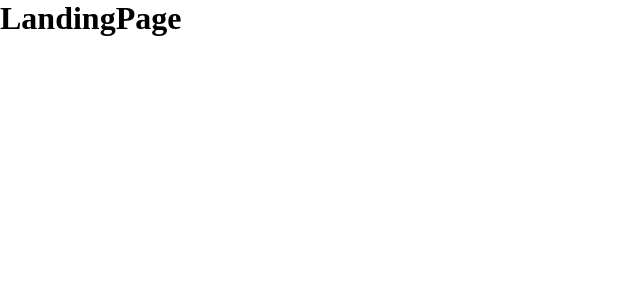
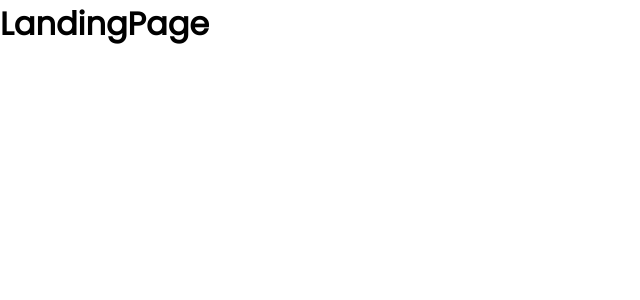
Before and after one commit to nazhimkalam/gensum, a React (Create React App) app in the folder Implementation/frontend/: page / in a window 1280 px wide. Shown: the top 300 px of the page, without its empty margins (0-640 px from the left). Built offline with nearby package versions, Linux system fonts and the light colour scheme.

Commit message:
added font

```diff
--- a/Implementation/frontend/public/index.html
+++ b/Implementation/frontend/public/index.html
@@ -10,34 +10,17 @@
       content="Web site created using create-react-app"
     />
     <link rel="apple-touch-icon" href="%PUBLIC_URL%/logo192.png" />
-    <!--
-      manifest.json provides metadata used when your web app is installed on a
-      user's mobile device or desktop. See https://developers.google.com/web/fundamentals/web-app-manifest/
-    -->
     <link rel="manifest" href="%PUBLIC_URL%/manifest.json" />
-    <!--
-      Notice the use of %PUBLIC_URL% in the tags above.
-      It will be replaced with the URL of the `public` folder during the build.
-      Only files inside the `public` folder can be referenced from the HTML.
-
-      Unlike "/favicon.ico" or "favicon.ico", "%PUBLIC_URL%/favicon.ico" will
-      work correctly both with client-side routing and a non-root public URL.
-      Learn how to configure a non-root public URL by running `npm run build`.
-    -->
-    <title>React App</title>
+    <link rel="preconnect" href="https://fonts.googleapis.com" />
+    <link rel="preconnect" href="https://fonts.gstatic.com" crossorigin />
+    <link
+      href="https://fonts.googleapis.com/css2?family=DM+Sans&family=Poppins&display=swap"
+      rel="stylesheet"
+    />
+    <title>Gatot</title>
   </head>
   <body>
     <noscript>You need to enable JavaScript to run this app.</noscript>
     <div id="root"></div>
-    <!--
-      This HTML file is a template.
-      If you open it directly in the browser, you will see an empty page.
-
-      You can add webfonts, meta tags, or analytics to this file.
-      The build step will place the bundled scripts into the <body> tag.
-
-      To begin the development, run `npm start` or `yarn start`.
-      To create a production bundle, use `npm run build` or `yarn build`.
-    -->
   </body>
 </html>
--- a/Implementation/frontend/src/index.css
+++ b/Implementation/frontend/src/index.css
@@ -1,4 +1,5 @@
 * {
   margin: 0;
   padding: 0;
+  font-family: "Poppins", sans-serif;
 }
```
